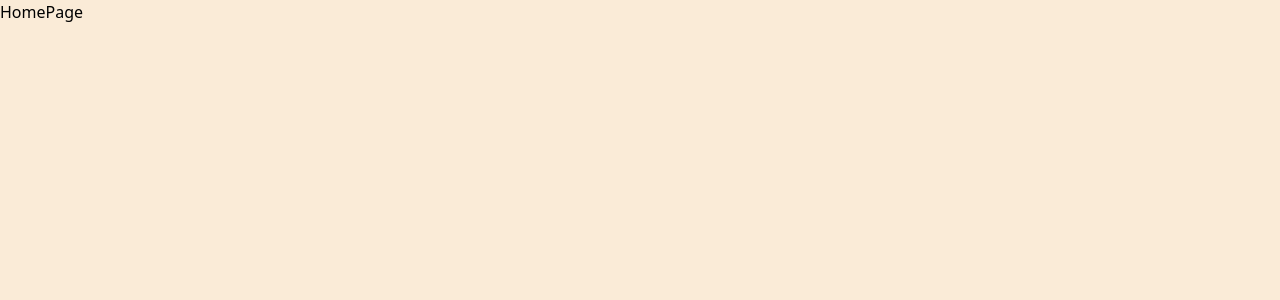
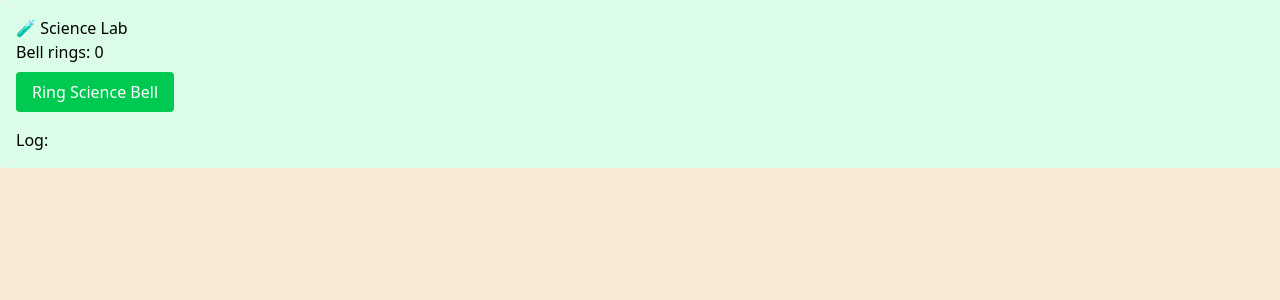
Before and after one commit to Pawan-20/React-refresher, a React (Vite) app: page /rtk in a window 1280 px wide. Before the commit this address led to /. Shown: the top 300 px of the page. Built offline with nearby package versions, Linux system fonts and the light colour scheme.

Commit message:
[chore]: added the routes for rtk  topic

```diff
--- a/src/App.tsx
+++ b/src/App.tsx
@@ -14,6 +14,7 @@ import Parent4 from "./components/passingFromChildToParent/Parent4";
 import ScienceLab from "./advancedContext/bell-reducer/ScienceLab";
 import BellContextReducer from "./advancedContext/bell-reducer/BellContextReducer";
 import Child from "./contextComponents/Child";
+import RTKIndex from "./rtk/RTKIndex";
 
 export default function App() {
   return (
@@ -31,6 +32,7 @@ export default function App() {
       <Route path="/c2p3" element={<Parent3></Parent3>}></Route>
       <Route path="/c2p4" element={<Parent4></Parent4>}></Route>
       <Route path="/test" element={<Test />}></Route>
+      <Route path="/rtk" element={<RTKIndex />}></Route>
       <Route path="*" element={<Navigate to="/" replace></Navigate>}></Route>
       {/* replace  does not remember the fake route */}
     </Routes>
--- /dev/null
+++ b/src/rtk/RTKIndex.tsx
@@ -0,0 +1,14 @@
+import React from "react";
+import MusicRoom from "./MusicRoom";
+import { Provider } from "react-redux";
+import { store } from "./Store";
+
+function RTKIndex() {
+  return (
+    <Provider store={store}>
+      <MusicRoom></MusicRoom>
+    </Provider>
+  );
+}
+
+export default RTKIndex;
```
